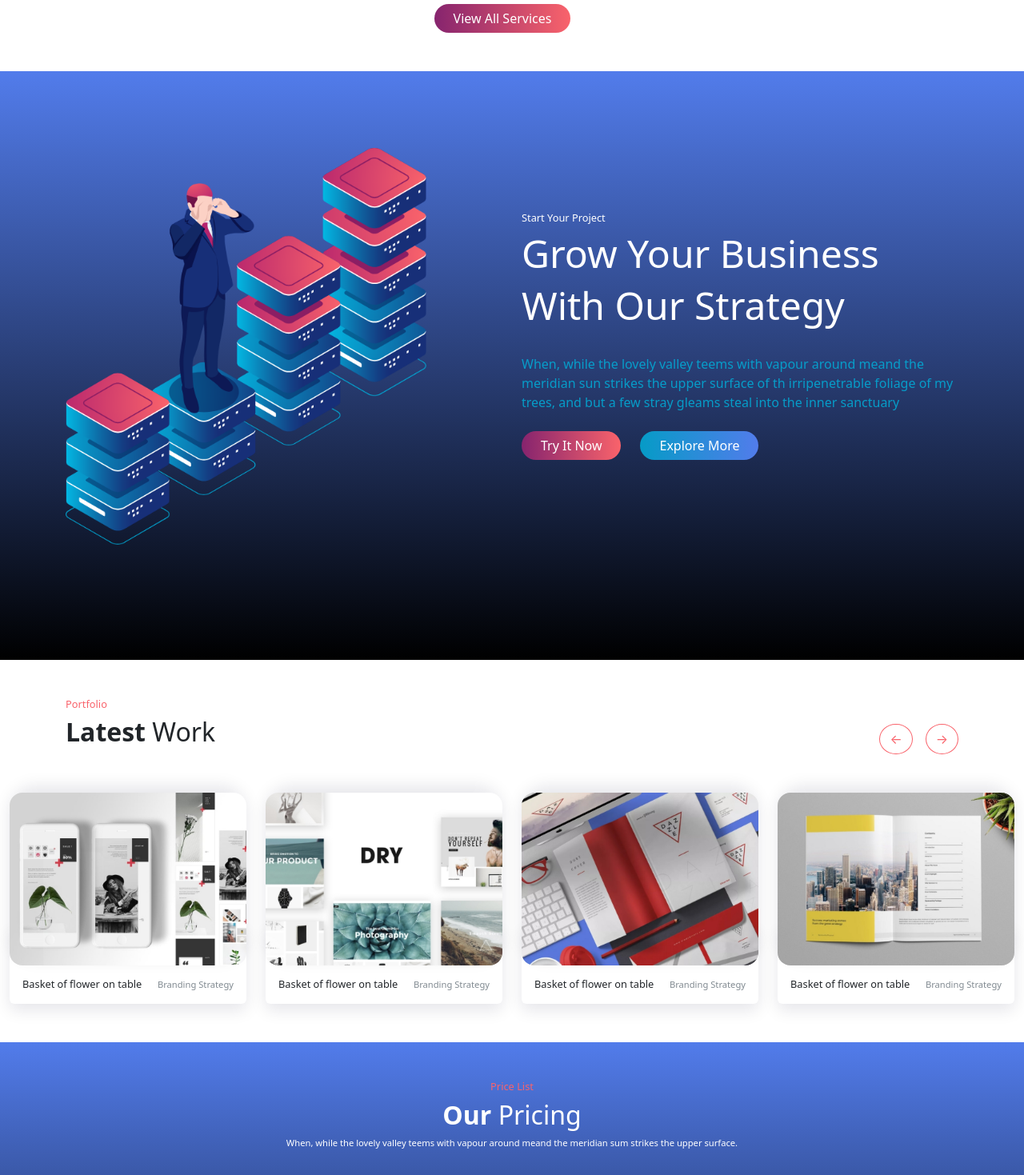
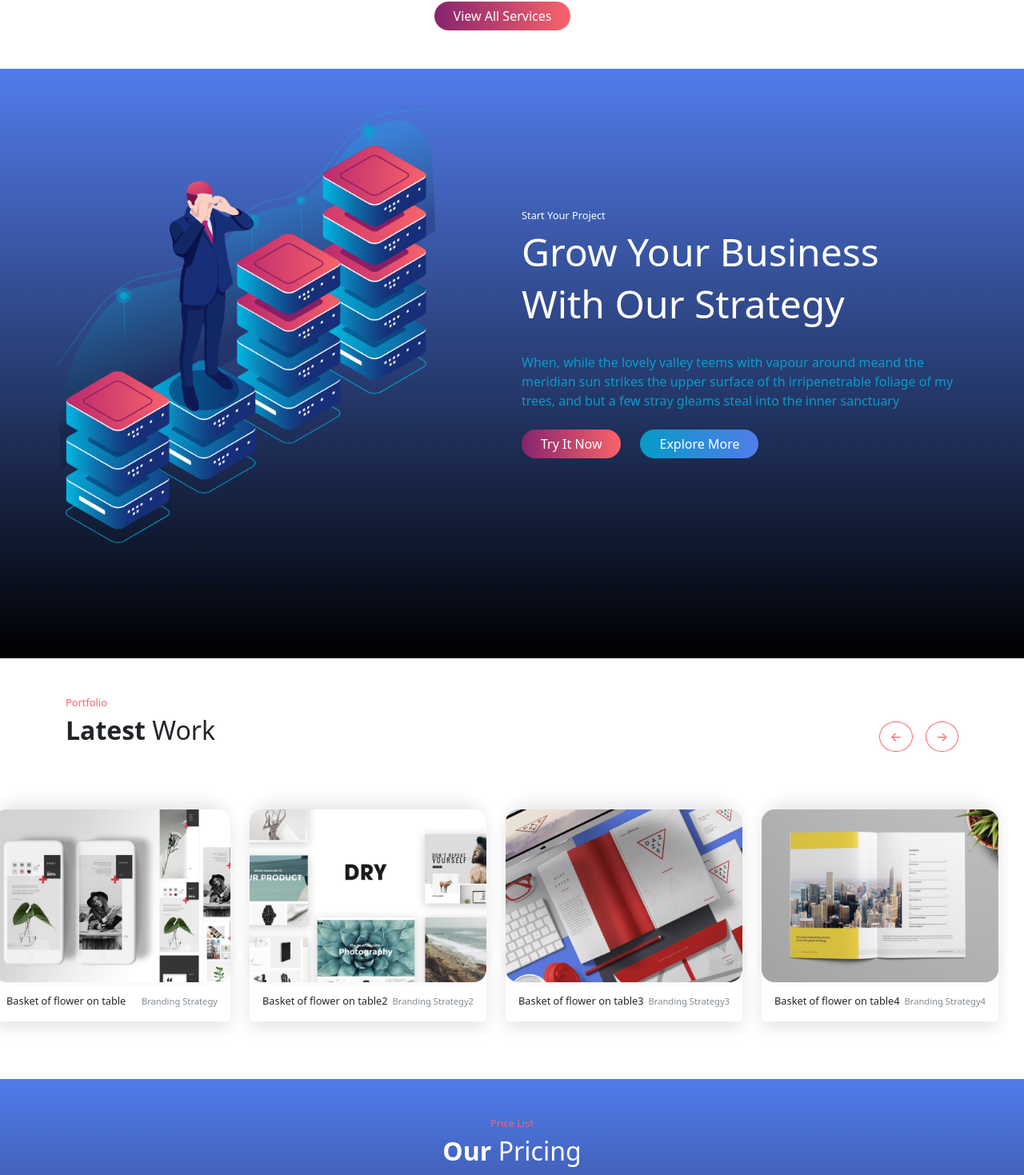
Before and after one commit to Francesco-Iannuzzi/proj-html-vuejs, a Vue app: page / in a window 1280 px wide. Shown: the part 1214-2683 px from the top of the page at 80% size. Built offline with nearby package versions, Linux system fonts and the light colour scheme.

Commit message:
add dynamic carousel + keyframes move + minor fix

```diff
--- a/src/assets/scss/partials/_pageFooter.scss
+++ b/src/assets/scss/partials/_pageFooter.scss
@@ -7,7 +7,7 @@ footer {
     .email {
         position: absolute;
         top: -70px;
-        left: 15%;
+        left: 150px;
 
         .card {
             background-image: linear-gradient(to right, $bgSecondaryGradient1, $bgSecondaryGradient2);
@@ -118,16 +118,16 @@ footer {
         .upstairs {
             background-color: $light;
             position: absolute;
-            top: -50px;
-            right: 10px;
+            bottom: 50px;
+            right: 50px;
         }
 
         .questions {
             background-color: $bgPrimaryGradient2;
             color: $light;
             position: absolute;
-            top: -10px;
-            right: -50px;
+            bottom: 10px;
+            right: 0;
         }
 
     }
--- a/src/assets/scss/partials/_pageMain.scss
+++ b/src/assets/scss/partials/_pageMain.scss
@@ -96,6 +96,11 @@ main {
     .start_project {
         background-image: linear-gradient(to bottom, $bgPrimaryGradient2, $dark);
 
+        .start_project_left {
+            background-size: contain;
+            background-repeat: no-repeat;
+        }
+
         .start_project_right {
             margin-top: 8rem;
 
@@ -144,9 +149,13 @@ main {
 
         .portfolio_bottom {
 
+
             .carousel {
+                animation: carousel 50s linear infinite;
+                overflow: hidden;
 
-                .col {
+
+                .wrapper {
                     .carousel_img {
                         z-index: 2;
                         margin-bottom: -3rem;
@@ -155,6 +164,7 @@ main {
                         img {
                             border-radius: 1rem;
                         }
+
                     }
 
                     .carousel_text {
@@ -184,6 +194,21 @@ main {
                         span {
                             color: $light;
                         }
+                    }
+                }
+
+                @keyframes carousel {
+                    0% {
+                        transform: translate3d(0, 0, 0);
+                    }
+
+                    50% {
+                        transform: translate3d(-100px, 0, 0);
+                    }
+
+
+                    100% {
+                        transform: translate3d(0, 0, 0);
                     }
                 }
             }
@@ -225,6 +250,7 @@ main {
                         border: none;
                         border-radius: 1rem;
                         position: relative;
+                        box-shadow: $bgNumber 0 0 20px 0px;
 
                         ul {
                             list-style: none;
--- a/src/assets/scss/partials/_variables.scss
+++ b/src/assets/scss/partials/_variables.scss
@@ -8,3 +8,5 @@ $bgSecondaryGradient1: #86246E;
 $bgSecondaryGradient2: #F9636B;
 $bgNumber: #0202301A;
 $itemFooter: #818A91;
+$myBgGradient1: #0a1851;
+$myBgGradient2: #010230;
--- a/src/components/HeaderNav.vue
+++ b/src/components/HeaderNav.vue
@@ -12,7 +12,7 @@ export default {
 
 <template>
     <div class="menu_nav navbar" id="navbarSupportedContent">
-        <ul class="navbar-nav me-4 mb-2 mb-lg-0" v-for="item in state.headerMenu">
+        <ul class="navbar-nav me-2 mb-2" v-for="item in state.headerMenu">
             <li class="nav-item">
                 <a class="nav-link" :href="item.link">{{ item.title }}</a>
             </li>
--- a/src/components/SectionJumbo.vue
+++ b/src/components/SectionJumbo.vue
@@ -10,9 +10,9 @@ export default {
 </script>
 
 <template>
-    <section class="jumbo">
+    <section class="jumbo container-fluid">
         <div class="row pb-5">
-            <div class="jumbo_left col-6">
+            <div class="jumbo_left col-lg-6">
                 <div class="pb-4">
                     <h1>
                         Business Planning
@@ -35,7 +35,7 @@ export default {
             </div>
             <!-- /jumbo_left -->
 
-            <div class="jumbo_right col-6 py-5">
+            <div class="jumbo_right col-lg-6 py-5">
                 <img class="img-fluid" src="../assets/img/header.png" alt="">
             </div>
             <!-- /jumbo_right -->
--- a/src/components/SectionPortfolio.vue
+++ b/src/components/SectionPortfolio.vue
@@ -1,9 +1,21 @@
 <script>
+import { state } from "../state.js";
 export default {
     name: "SectionPortfolio",
     data() {
         return {
-
+            state
+        }
+    },
+    methods: {
+        getImageUrl(name) {
+            return new URL(`../assets/img/${name}`, import.meta.url).href
+        },
+        prev() {
+            console.log('cliccato prev');
+        },
+        next() {
+            console.log('cliccato next');
         }
     },
     mounted() {
@@ -14,6 +26,7 @@ export default {
 <template>
     <section id="portfolio" class="portfolio py-5">
         <div class="portfolio_top container d-flex justify-content-between pb-5">
+
             <div class="portfolio_title">
                 <h5>
                     Portfolio
@@ -25,55 +38,26 @@ export default {
                 </div>
             </div>
             <!-- /portfolio_title -->
-            <div class="portfolio_button d-flex align-items-end">
-                <button class="btn border-2 rounded-circle me-3"> &larr; </button>
-                <button class="btn border-2 rounded-circle"> &rarr; </button>
+
+            <div class="portfolio_button d-flex align-items-end gap-3">
+                <button class="prev btn border-2 rounded-circle" @click="prev"> &larr; </button>
+                <button class="next btn border-2 rounded-circle" @click="next"> &rarr; </button>
             </div>
             <!-- /portfolio_button -->
+
         </div>
         <!-- /portfolio_top -->
 
         <div class="portfolio_bottom container-fluid">
             <div class="carousel row">
-                <div class="col">
+
+                <div class="wrapper col py-4" v-for="item in state.carouselItems">
                     <div class="carousel_img card border-0 rounded-5">
-                        <img class="img-fluid" src="../assets/img/84316050-0af0-49db-a53a-241d47ddad0e-2-790x576.jpg"
-                            alt="">
+                        <img class="img-fluid" :src="getImageUrl(item.image)" alt="">
                     </div>
                     <div class="carousel_text card border-0 flex-row justify-content-between">
-                        <h5 class="m-0">Basket of flower on table</h5>
-                        <span>Branding Strategy</span>
-                    </div>
-                </div>
-                <!-- /col -->
-                <div class="col">
-                    <div class="carousel_img card border-0 rounded-5">
-                        <img class="img-fluid" src="../assets/img/DRY-1-790x576.jpg" alt="">
-                    </div>
-                    <div class="carousel_text card border-0 flex-row justify-content-between">
-                        <h5 class="m-0">Basket of flower on table</h5>
-                        <span>Branding Strategy</span>
-                    </div>
-                </div>
-                <!-- /col -->
-                <div class="col">
-                    <div class="carousel_img card border-0 rounded-5">
-                        <img class="img-fluid" src="../assets/img/8wa60okr-1-790x576.jpg" alt="">
-                    </div>
-                    <div class="carousel_text card border-0 flex-row justify-content-between">
-                        <h5 class="m-0">Basket of flower on table</h5>
-                        <span>Branding Strategy</span>
-                    </div>
-                </div>
-                <!-- /col -->
-                <div class="col">
-                    <div class="carousel_img card border-0 rounded-5">
-                        <img class="img-fluid" src="../assets/img/a247b00b-3621-470f-b4b8-b3ac46f25907-1-790x576.jpg"
-                            alt="">
-                    </div>
-                    <div class="carousel_text card border-0 flex-row justify-content-between">
-                        <h5 class="m-0">Basket of flower on table</h5>
-                        <span>Branding Strategy</span>
+                        <h5 class="m-0">{{ item.title }}</h5>
+                        <span>{{ item.description }}</span>
                     </div>
                 </div>
                 <!-- /col -->
--- a/src/components/SectionPrice.vue
+++ b/src/components/SectionPrice.vue
@@ -28,6 +28,7 @@ export default {
         <div class="price_list_plans">
             <div class="container">
                 <div class="row">
+
                     <div class="col">
                         <div class="card container text-center py-5">
                             <div>
@@ -69,6 +70,7 @@ export default {
                         <!-- /card -->
                     </div>
                     <!-- /col -->
+
                     <div class="col">
                         <div class="card container text-center py-5">
                             <div>
@@ -110,6 +112,7 @@ export default {
                         <!-- /card -->
                     </div>
                     <!-- /col -->
+
                     <div class="col">
                         <div class="card container text-center py-5">
                             <div>
@@ -151,6 +154,7 @@ export default {
                         <!-- /card -->
                     </div>
                     <!-- /col -->
+
                 </div>
             </div>
         </div>
--- a/src/components/SectionStart.vue
+++ b/src/components/SectionStart.vue
@@ -1,9 +1,10 @@
 <script>
+import nemoodar from '../assets/img/nemoodar.png'
 export default {
     name: "SectionStart",
     data() {
         return {
-
+            nemoodar
         }
     }
 }
@@ -13,7 +14,7 @@ export default {
     <section class="start_project py-5">
         <div class="container">
             <div class="row justify-content-between pb-5">
-                <div class="start_project_left col-5 py-5">
+                <div class="start_project_left col-5 py-5" :style="{ backgroundImage: `url(${nemoodar})` }">
                     <img class="img-fluid" src="../assets/img/men-data.png" alt="">
                 </div>
                 <!-- /start_project_left -->
--- a/src/state.js
+++ b/src/state.js
@@ -25,6 +25,29 @@ export const state = reactive({
         {
             title: 'Portfolio',
             link: '#portfolio'
+        },
+    ],
+
+    carouselItems: [
+        {
+            image: '84316050-0af0-49db-a53a-241d47ddad0e-2-790x576.jpg',
+            title: 'Basket of flower on table',
+            description: 'Branding Strategy',
+        },
+        {
+            image: 'DRY-1-790x576.jpg',
+            title: 'Basket of flower on table2',
+            description: 'Branding Strategy2',
+        },
+        {
+            image: '8wa60okr-1-790x576.jpg',
+            title: 'Basket of flower on table3',
+            description: 'Branding Strategy3',
+        },
+        {
+            image: 'a247b00b-3621-470f-b4b8-b3ac46f25907-1-790x576.jpg',
+            title: 'Basket of flower on table4',
+            description: 'Branding Strategy4',
         },
     ],
 
```
Also changed, not shown: src/components/SectionTestimonial.vue (+5 -5 lines).
